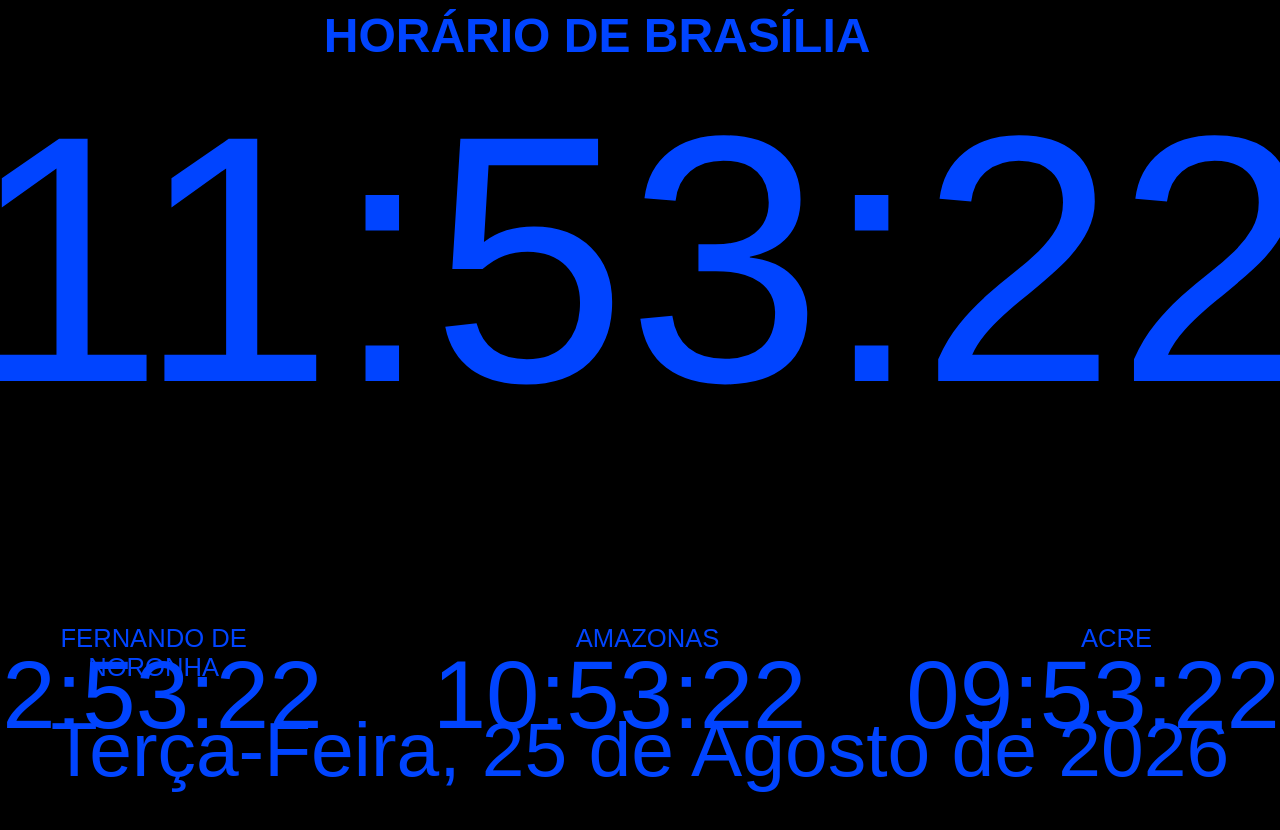
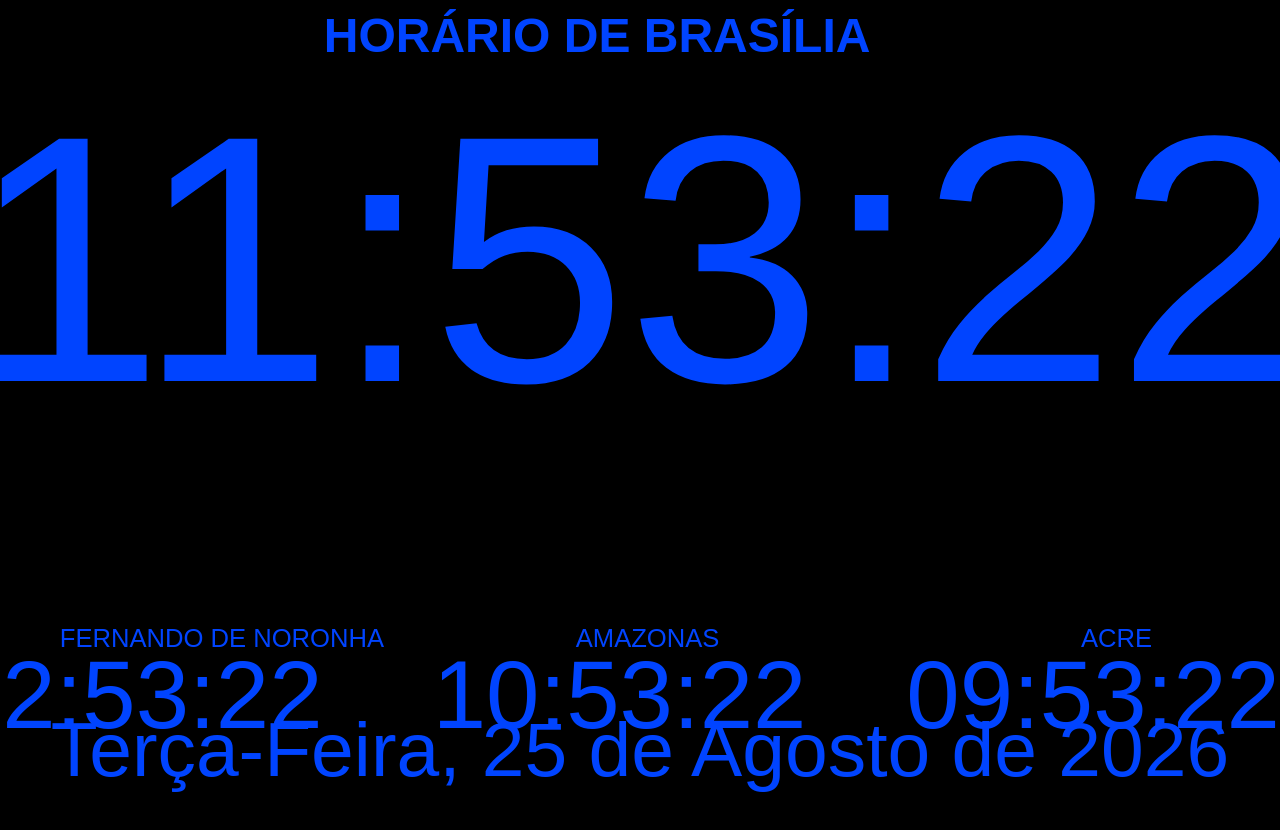
Before and after one commit to julioaires123/projetonovocanal, a plain HTML site: page index.html in a window 1280 px wide. Shown: the top 830 px of the page. Drawn offline with Linux system fonts and the light colour scheme.

Commit message:
Update style.css

```diff
--- a/style.css
+++ b/style.css
@@ -52,7 +52,7 @@ p#relogio01 {
 p.fn {
     position: fixed;
     top: 78%;
-    right: 76%;
+    right: 70%;
     justify-content: space-around;
     font-size: 1.6rem;
     color: #0044ff;
```
